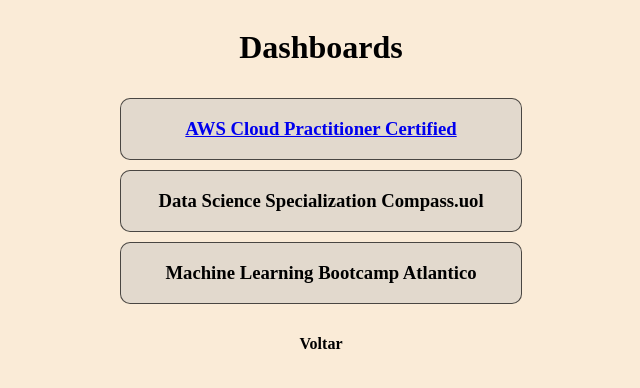
After one commit to interfaces-programacao-proj/API-BIdaSESA, a Flask app: template App/templates/home/home.html in a window 1280 px wide. The commit adds this page. Shown: the top 388 px of the page, without its empty margins (319-959 px from the left). Run offline with Flask 3, Linux system fonts and the light colour scheme; the template is opened without the code that fills it, so the values that code supplies are empty.

Commit message:
escopo terminado

```diff
--- a/App/main.py
+++ b/App/main.py
@@ -1,16 +1,48 @@
+import os
+from flask import Flask, render_template, request, redirect
 
-from flask import Flask, render_template
 
-app = Flask(import_name='BI da Sesa', template_folder='templates', static_folder='static')
+# Impostando Dashboards
+from templates.dash1.main import dashboard1
 
-@app.route('/bi')
-def hello_world():
+
+
+app = Flask(import_name='BI da Sesa')
+
+# Inicialize o dashboard dentro do contexto da aplicação
+with app.app_context():
+    # A função dashboard1 já registra o blueprint no app
+    # Não precisa armazenar o resultado em uma variável
+    dashboard1(app)
+
+
+
+# Pagina incial de login na aplicação
+@app.route('/', methods=['GET', 'POST'])
+def login():
+    if request.method == 'POST':
+        username = request.form['username']
+        password = request.form['password']
+
+        if username == 'admin' and password == 'admin':
+            return redirect('/home')
+        else:
+            return render_template('login/login.html', mensagen = 'true')
     return render_template('login/login.html')
 
 
-@app.route('/bi/home')
+
+
+
+# Pagina home após o login
+@app.route('/home')
 def home():
-    return 'Hello World!'
+    return render_template('home/home.html')
+
+@app.route('/dash1')
+def dash1():
+    return redirect('/home/dash1/')
 
 if __name__ == '__main__':
+
     app.run(debug=True)
--- a/App/static/css/home.css
+++ b/App/static/css/home.css
@@ -0,0 +1,52 @@
+* {
+    font: 'Inter', sans-serif;
+}
+
+body{
+    background-color: antiquewhite;
+}
+
+.divMainCertificados {
+    display: flex;
+    flex-direction: column;
+    align-items: center;
+}
+
+.div_dashboards {
+    display: flex;
+    flex-direction: column;
+    align-items: center;
+    width: 400px;
+    height: 60px;
+    background-color: rgba(189, 189, 189, 0.395);
+    border: 1px solid rgba(0, 0, 0, 0.68);
+    border-radius: 10px;
+    transition: transform 0.2s;
+
+    margin-top: 10px;
+}
+
+.div_dashboards:hover {
+    transform: scale(1.02);
+    box-shadow: 0 4px 8px rgba(0, 0, 0, 0.1);
+}
+
+
+.div_voltar {
+    display: flex;
+    flex-direction: column;
+    align-items: center;
+    border-radius: 10px;
+    transition: transform 0.2s;
+
+    margin-top: 10px;
+}
+
+.div_voltar:hover {
+    transform: scale(1.4);
+}
+
+.div_voltar a {
+    text-decoration: none;
+    color: black;
+}
--- /dev/null
+++ b/App/templates/dash1/src/data/data.py
@@ -0,0 +1 @@
+import json
--- /dev/null
+++ b/App/templates/dash1/src/plots/plot.py
@@ -0,0 +1,2 @@
+import plotly.express as px
+import plotly.graph_objects as go
--- /dev/null
+++ b/App/templates/home/home.html
@@ -0,0 +1,32 @@
+<!DOCTYPE html>
+<html lang="en">
+<head>
+    <meta charset="UTF-8">
+    <meta name="viewport" content="width=device-width, initial-scale=1.0">
+    <title>Home - BI da Sesa</title>
+    <link rel="stylesheet" href="{{ url_for('static', filename='css/home.css') }}">
+    <link rel="icon" href="{{ url_for('static', filename='icons/icons-logo.svg') }}" type="image/x-icon">
+</head>
+<body>
+    <div class='divMainCertificados'>
+
+        <div>
+            <h1>Dashboards</h1>
+        </div>
+        <div class='div_dashboards'>
+            <a href='{{ url_for("dash1")}}'> <h3> AWS Cloud Practitioner Certified </h3> </a>
+        </div>
+        <div class='div_dashboards'>
+            <a> <h3> Data Science Specialization Compass.uol </h3> </a>
+        </div>
+
+        <div class='div_dashboards'>
+            <a> <h3> Machine Learning Bootcamp Atlantico </h3> </a>
+        </div>
+
+        <div class='div_voltar'>
+            <a href='{{ url_for("login")}}'>  <h4>Voltar</h4> </a>
+        </div>
+    </div>
+</body>
+</html>
```
Also changed, not shown: App/static/css/login.css (added, +61 -0 lines), App/templates/dash1/main.py (added, +116 -0 lines), App/templates/login/login.html (+21 -2 lines), App/static/icons/icons-logo.svg (added), App/templates/dash/template.py (deleted).
